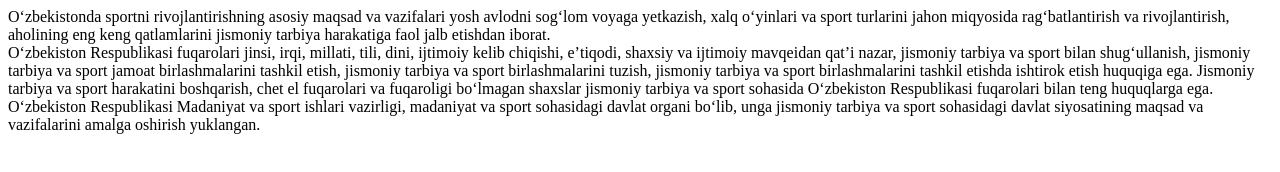
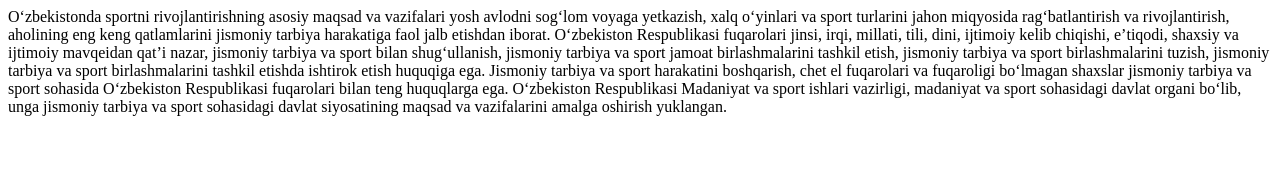
Before and after one commit to Muhammadaziz-Tolqinboyev/teamwork, a plain HTML site: page index.html in a window 1280 px wide. Drawn offline with Linux system fonts and the light colour scheme.

Commit message:
add html file

```diff
--- a/index.html
+++ b/index.html
@@ -7,9 +7,9 @@
 </head>
 <body>
   <section class="sport">
-    Oʻzbekistonda sportni rivojlantirishning asosiy maqsad va vazifalari yosh avlodni sogʻlom voyaga yetkazish, xalq oʻyinlari va sport turlarini jahon miqyosida ragʻbatlantirish va rivojlantirish, aholining eng keng qatlamlarini jismoniy tarbiya harakatiga faol jalb etishdan iborat. <br>
+    Oʻzbekistonda sportni rivojlantirishning asosiy maqsad va vazifalari yosh avlodni sogʻlom voyaga yetkazish, xalq oʻyinlari va sport turlarini jahon miqyosida ragʻbatlantirish va rivojlantirish, aholining eng keng qatlamlarini jismoniy tarbiya harakatiga faol jalb etishdan iborat.
 
-    Oʻzbekiston Respublikasi fuqarolari jinsi, irqi, millati, tili, dini, ijtimoiy kelib chiqishi, eʼtiqodi, shaxsiy va ijtimoiy mavqeidan qatʼi nazar, jismoniy tarbiya va sport bilan shugʻullanish, jismoniy tarbiya va sport jamoat birlashmalarini tashkil etish, jismoniy tarbiya va sport birlashmalarini tuzish, jismoniy tarbiya va sport birlashmalarini tashkil etishda ishtirok etish huquqiga ega. Jismoniy tarbiya va sport harakatini boshqarish, chet el fuqarolari va fuqaroligi boʻlmagan shaxslar jismoniy tarbiya va sport sohasida Oʻzbekiston Respublikasi fuqarolari bilan teng huquqlarga ega. <br>
+    Oʻzbekiston Respublikasi fuqarolari jinsi, irqi, millati, tili, dini, ijtimoiy kelib chiqishi, eʼtiqodi, shaxsiy va ijtimoiy mavqeidan qatʼi nazar, jismoniy tarbiya va sport bilan shugʻullanish, jismoniy tarbiya va sport jamoat birlashmalarini tashkil etish, jismoniy tarbiya va sport birlashmalarini tuzish, jismoniy tarbiya va sport birlashmalarini tashkil etishda ishtirok etish huquqiga ega. Jismoniy tarbiya va sport harakatini boshqarish, chet el fuqarolari va fuqaroligi boʻlmagan shaxslar jismoniy tarbiya va sport sohasida Oʻzbekiston Respublikasi fuqarolari bilan teng huquqlarga ega.
 
     Oʻzbekiston Respublikasi Madaniyat va sport ishlari vazirligi, madaniyat va sport sohasidagi davlat organi boʻlib, unga jismoniy tarbiya va sport sohasidagi davlat siyosatining maqsad va vazifalarini amalga oshirish yuklangan.
   </section>
```
